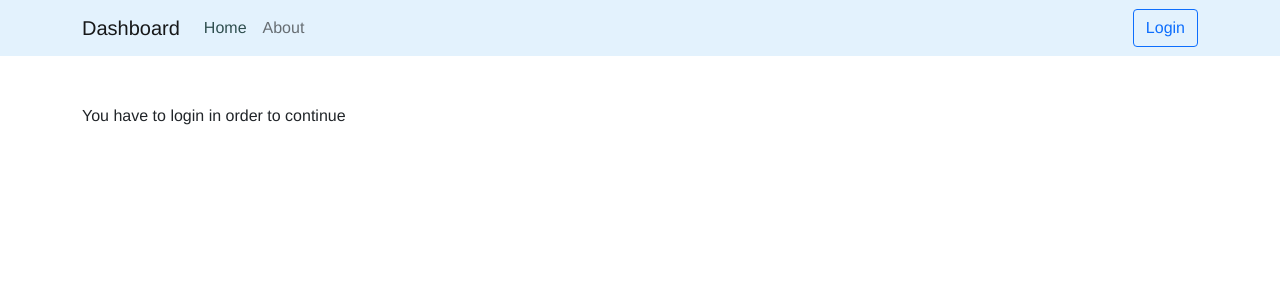
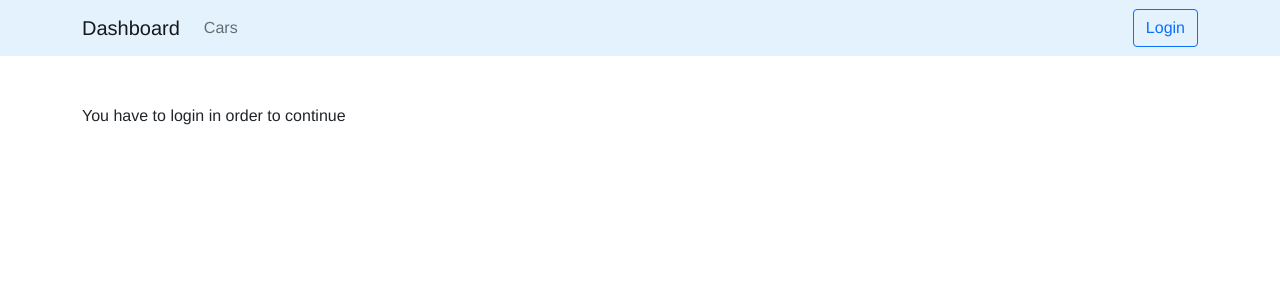
Before and after one commit to snzhr/firebase-admin-app, a Vue app: page / in a window 1280 px wide. Shown: the top 300 px of the page. Built offline with nearby package versions, Linux system fonts and the light colour scheme.

Commit message:
Cars page added

```diff
--- a/src/components/Navbar.vue
+++ b/src/components/Navbar.vue
@@ -19,10 +19,15 @@
       <div class="collapse navbar-collapse" id="navbarSupportedContent">
         <ul class="navbar-nav me-auto mb-2 mb-lg-0">
           <li class="nav-item">
-            <router-link class="nav-link" to="/">Home</router-link>
+            <router-link
+              v-if="$store.state.isAuthenticated"
+              class="nav-link"
+              to="/"
+              >Home</router-link
+            >
           </li>
           <li class="nav-item">
-            <router-link class="nav-link" to="/about">About</router-link>
+            <router-link class="nav-link" to="/cars">Cars</router-link>
           </li>
         </ul>
         <!-- <form class="d-flex" @submit.prevent="">
--- a/src/fbconfig.js
+++ b/src/fbconfig.js
@@ -14,7 +14,7 @@ const firebaseConfig = {
 
 firebase.initializeApp(firebaseConfig);
 
-const db = firebase.firestore();
+export const db = firebase.firestore();
 
 
 export const createCar = ({model, year, transmission, img,imageUrl}) =>{
@@ -33,5 +33,3 @@ export const createCar = ({model, year, transmission, img,imageUrl}) =>{
 });
 // console.log(model, year, transmission, img, imageUrl);
 }
-
-export default firebaseConfig
--- a/src/router/index.js
+++ b/src/router/index.js
@@ -8,9 +8,9 @@ const routes = [
     component: Home
   },
   {
-    path: '/about',
-    name: 'About',
-    component: () => import(/* webpackChunkName: "about" */ '../views/About.vue')
+    path: '/cars',
+    name: 'CarsPage',
+    component: () => import(/* webpackChunkName: "about" */ '../views/CarsPage.vue')
   },
   {
     path: '/login',
--- a/src/views/About.vue
+++ /dev/null
@@ -1,5 +0,0 @@
-<template>
-  <div class="about">
-    <h1>This is an about page</h1>
-  </div>
-</template>
--- /dev/null
+++ b/src/views/CarsPage.vue
@@ -0,0 +1,45 @@
+<template>
+  <div class="about container mt-3">
+    <h1>Cars</h1>
+    <div class="cars d-flex justify-content-around">
+      <div
+        class="card"
+        style="width: 20rem"
+        v-for="car in carList"
+        :key="car.model"
+      >
+        <img :src="car.imageUrl" class="card-img-top" :alt="car.model" />
+        <div class="card-body">
+          <h5 class="card-title">{{ car.model }}</h5>
+          <!-- <p class="card-text">
+            Some quick example text to build on the card title and make up the
+            bulk of the card's content.
+          </p> -->
+        </div>
+        <ul class="list-group list-group-flush">
+          <li class="list-group-item">{{ car.year }}</li>
+          <li class="list-group-item">{{ car.transmission }}</li>
+        </ul>
+      </div>
+    </div>
+  </div>
+</template>
+<script>
+import { db } from "../fbconfig";
+export default {
+  data() {
+    return {
+      carList: [],
+    };
+  },
+  created() {
+    db.collection("cars")
+      .get()
+      .then((querySnapshot) => {
+        querySnapshot.forEach((doc) => {
+          this.carList.push(doc.data());
+        });
+      });
+  },
+};
+</script>
```
